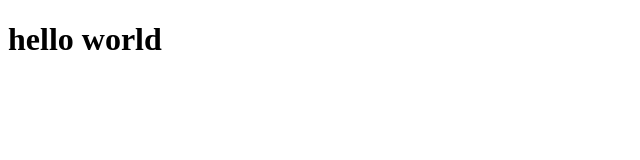
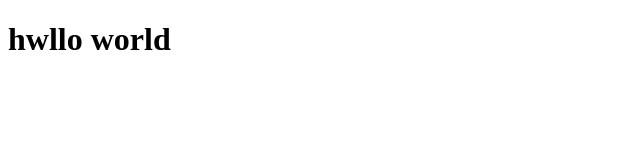
Before and after one commit to ashrithasadaram/ashrithasadaram.github.io, a plain HTML site: page index.html in a window 1280 px wide. Shown: the full height of the page, 0-640 px from the left. Drawn offline with Linux system fonts and the light colour scheme.

Commit message:
updated commit

```diff
--- a/index.html
+++ b/index.html
@@ -1,9 +1,11 @@
 <!DOCTYPE html>
 <html lang="en">
- <head>
-  <title>demopage</title>
- </head>
- <body>
-  <h1>hello world</h1>
- </body>
+<head>
+    <meta charset="UTF-8">
+    <meta name="viewport" content="width=device-width, initial-scale=1.0">
+    <title>demo Document</title>
+</head>
+<body>
+    <h1>hwllo world</h1>
+</body>
 </html>
```
